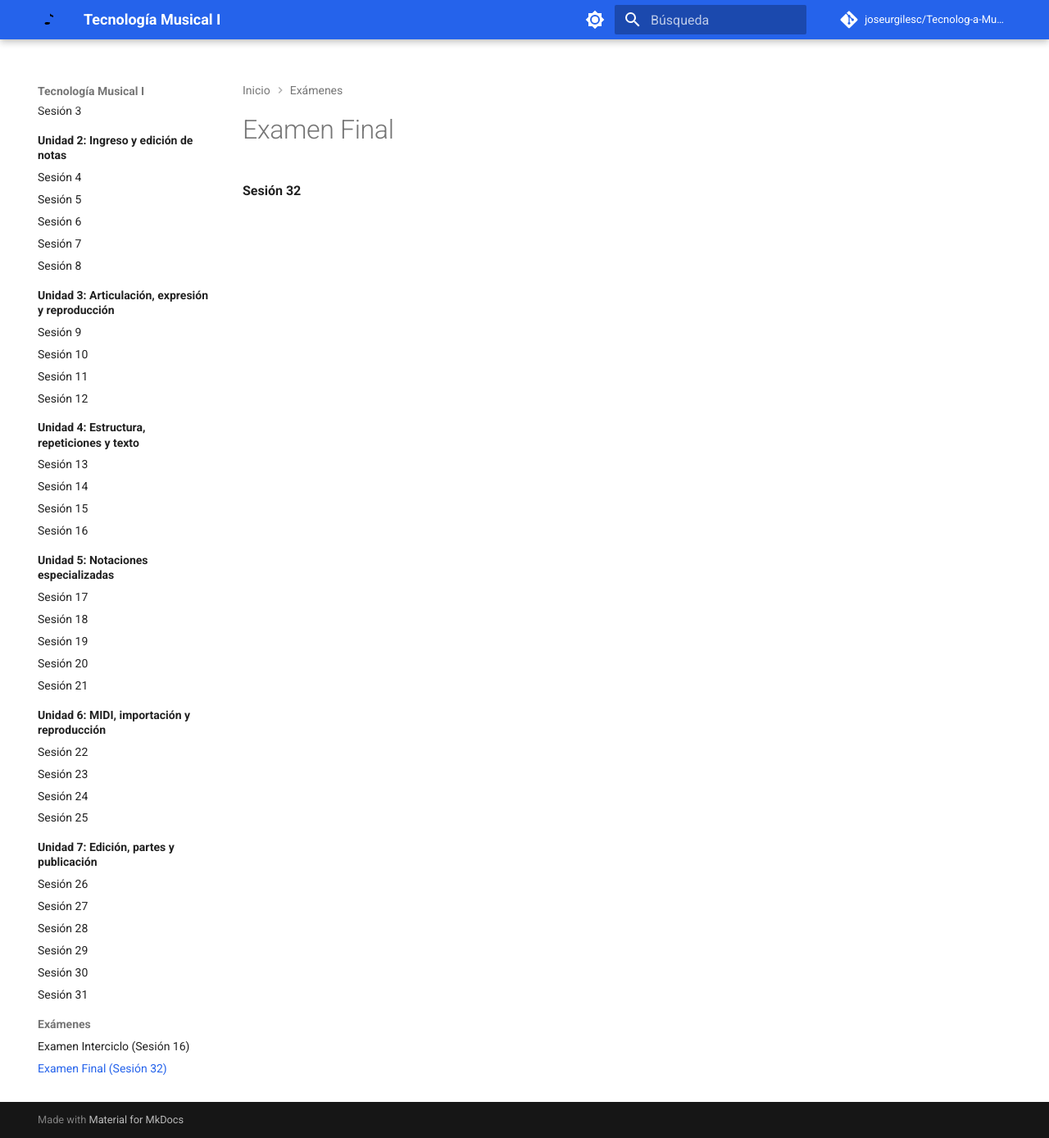
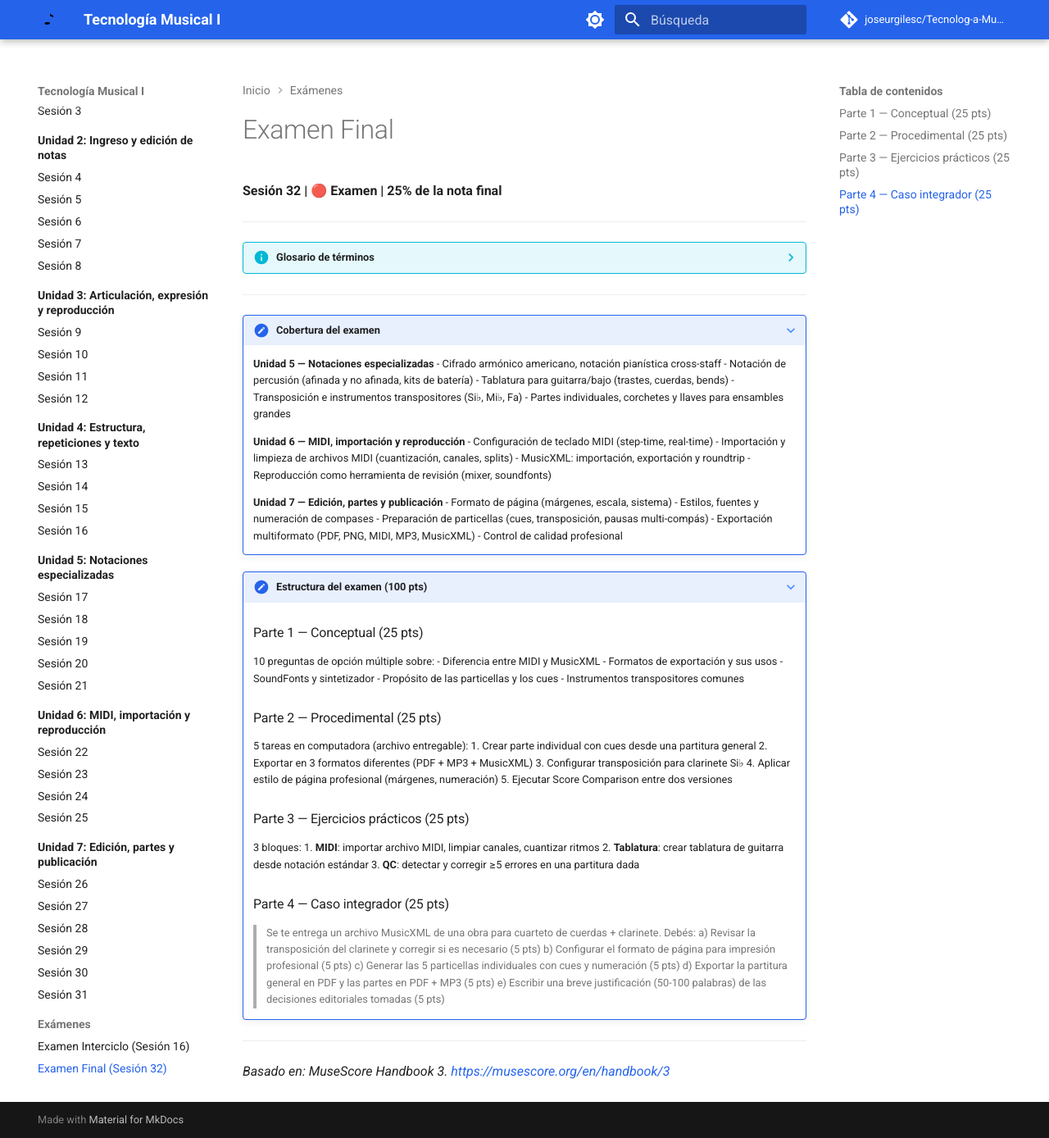
Before and after one commit to joseurgilesc/Tecnolog-a-Musical-I, an MkDocs documentation site: the page built from docs/examen-final.md, in a window 1280 px wide and 1388 px high. Shown: the whole window at 82% size. Built offline with MkDocs 1.6.1 and Material for MkDocs 9.7.7, drawn with Linux system fonts in a browser that asks for light colours; comment, search, counter and statistics services are not loaded.

Commit message:
feat: examen final S32 + guía docente — 🎉 32/32 sesiones completas
- Examen 4 partes: conceptual, procedimental, ejercicios, caso MusicXML
- Guía docente con criterios de corrección y preparación previa
- Tecnología Musical I — curso completo

```diff
--- a/docs/examen-final.md
+++ b/docs/examen-final.md
@@ -1,3 +1,78 @@
 # Examen Final
 
-**Sesión 32**
+**Sesión 32 | 🔴 Examen | 25% de la nota final**
+
+---
+
+??? info "Glosario de términos"
+    | Término | Definición |
+    |---|---|
+    | **MSCZ** | Formato nativo de MuseScore (comprimido) |
+    | **MusicXML** | Formato abierto de intercambio entre editores |
+    | **MIDI** | Protocolo de comunicación musical digital |
+    | **Particella** | Parte individual extraída de una partitura general |
+    | **SoundFont** | Archivo de muestras de sonido (.sf2, .sfz) |
+    | **Transposición** | Cambio de tonalidad sin alterar la digitación |
+    | **Layout** | Disposición visual de elementos en la página |
+    | **Cue** | Notas guía pequeñas en una particella |
+    | **Estilo (.mss)** | Archivo de configuración de apariencia |
+
+---
+
+???+ note "Cobertura del examen"
+
+    **Unidad 5 — Notaciones especializadas**
+    - Cifrado armónico americano, notación pianística cross-staff
+    - Notación de percusión (afinada y no afinada, kits de batería)
+    - Tablatura para guitarra/bajo (trastes, cuerdas, bends)
+    - Transposición e instrumentos transpositores (Si♭, Mi♭, Fa)
+    - Partes individuales, corchetes y llaves para ensambles grandes
+
+    **Unidad 6 — MIDI, importación y reproducción**
+    - Configuración de teclado MIDI (step-time, real-time)
+    - Importación y limpieza de archivos MIDI (cuantización, canales, splits)
+    - MusicXML: importación, exportación y roundtrip
+    - Reproducción como herramienta de revisión (mixer, soundfonts)
+
+    **Unidad 7 — Edición, partes y publicación**
+    - Formato de página (márgenes, escala, sistema)
+    - Estilos, fuentes y numeración de compases
+    - Preparación de particellas (cues, transposición, pausas multi-compás)
+    - Exportación multiformato (PDF, PNG, MIDI, MP3, MusicXML)
+    - Control de calidad profesional
+
+???+ note "Estructura del examen (100 pts)"
+
+    ### Parte 1 — Conceptual (25 pts)
+    10 preguntas de opción múltiple sobre:
+    - Diferencia entre MIDI y MusicXML
+    - Formatos de exportación y sus usos
+    - SoundFonts y sintetizador
+    - Propósito de las particellas y los cues
+    - Instrumentos transpositores comunes
+
+    ### Parte 2 — Procedimental (25 pts)
+    5 tareas en computadora (archivo entregable):
+    1. Crear parte individual con cues desde una partitura general
+    2. Exportar en 3 formatos diferentes (PDF + MP3 + MusicXML)
+    3. Configurar transposición para clarinete Si♭
+    4. Aplicar estilo de página profesional (márgenes, numeración)
+    5. Ejecutar Score Comparison entre dos versiones
+
+    ### Parte 3 — Ejercicios prácticos (25 pts)
+    3 bloques:
+    1. **MIDI**: importar archivo MIDI, limpiar canales, cuantizar ritmos
+    2. **Tablatura**: crear tablatura de guitarra desde notación estándar
+    3. **QC**: detectar y corregir ≥5 errores en una partitura dada
+
+    ### Parte 4 — Caso integrador (25 pts)
+    > Se te entrega un archivo MusicXML de una obra para cuarteto de cuerdas + clarinete. Debés:
+    > a) Revisar la transposición del clarinete y corregir si es necesario (5 pts)
+    > b) Configurar el formato de página para impresión profesional (5 pts)
+    > c) Generar las 5 particellas individuales con cues y numeración (5 pts)
+    > d) Exportar la partitura general en PDF y las partes en PDF + MP3 (5 pts)
+    > e) Escribir una breve justificación (50-100 palabras) de las decisiones editoriales tomadas (5 pts)
+
+---
+
+*Basado en: MuseScore Handbook 3. [https://musescore.org/en/handbook/3](https://musescore.org/en/handbook/3)*
```
Also changed, not shown: docs/guias-docente/sesion-32.md (added, +86 -0 lines).
